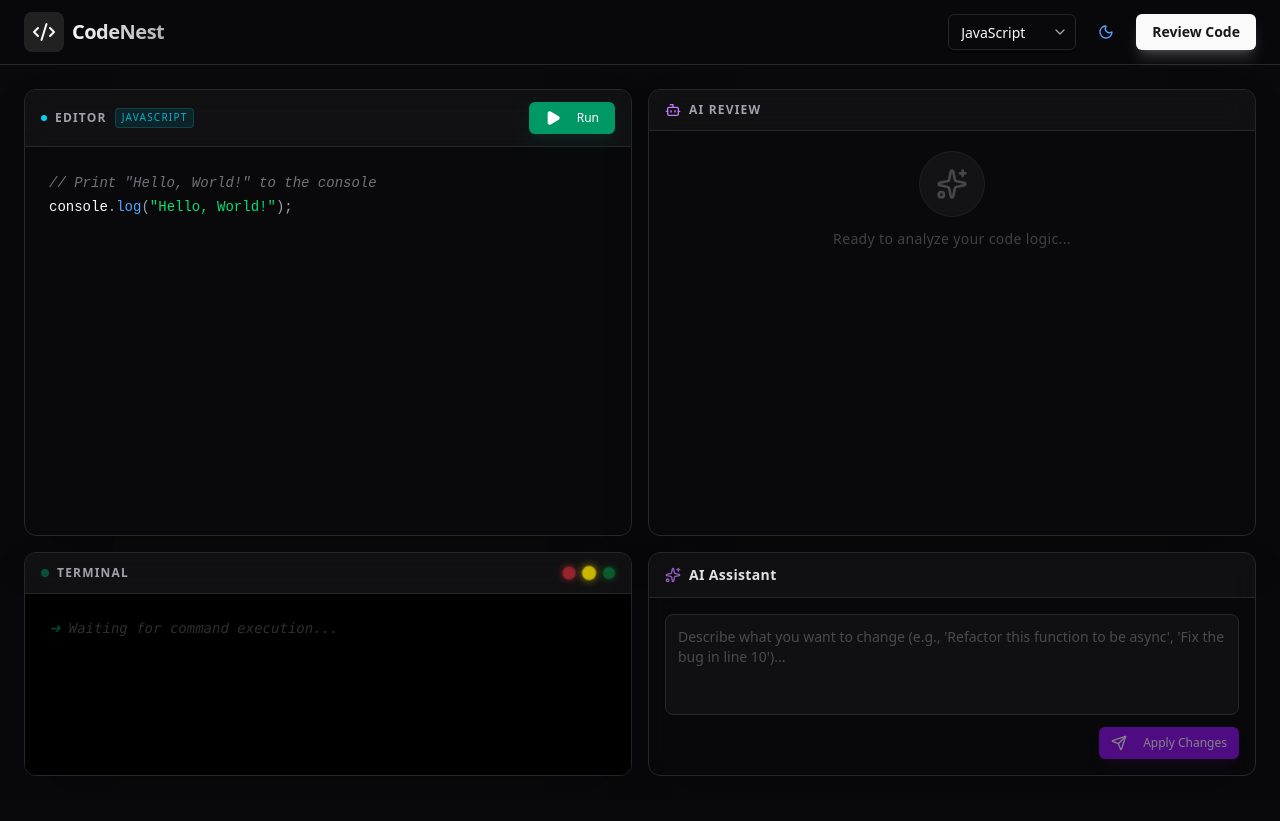
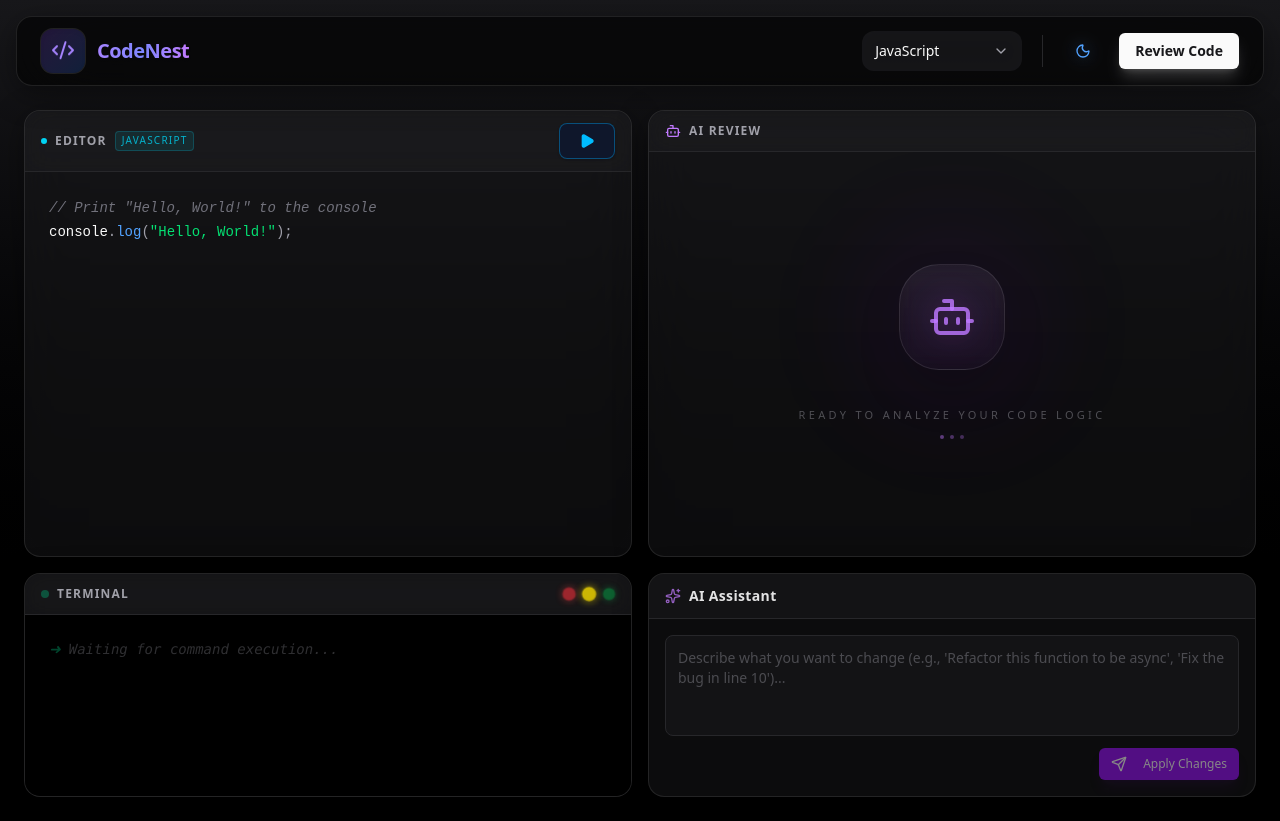
Before and after one commit to Suvradip01/CodeNest, a React app in the folder Frontend/: page / in a window 1280 px wide. Before the commit the page ends 800 px from the top, so only its background shows below. Built offline with nearby package versions, Linux system fonts and the light colour scheme; the HTML template or start-up script is replaced by a standard one.

Commit message:
new ui changes

```diff
--- a/Frontend/src/App.jsx
+++ b/Frontend/src/App.jsx
@@ -1,8 +1,6 @@
 // Core UI and styling imports
 import { useState } from 'react'
-// import "prismjs/themes/prism-tomorrow.css" // Removed in favor of index.css adaptive themes
-// import "highlight.js/styles/github-dark.css" // Removed to prevent forced dark mode in light theme
-// import './App.css' // App-wide styles removed
+
 
 // Theme management
 import { ThemeProvider, useTheme } from './components/theme-provider'
@@ -84,7 +82,9 @@ int main() {
 
   return (
     // App shell with topbar and main panel grid
-    <div className="min-h-screen bg-background text-foreground flex flex-col font-sans selection:bg-primary/20">
+    // App shell with floating glass panels and gradient background
+    // App shell with floating glass panels and smooth gradient background
+    <div className="min-h-screen bg-zinc-50 dark:bg-zinc-950 bg-gradient-to-b from-zinc-50 to-white dark:from-zinc-900 dark:to-black text-foreground flex flex-col font-sans selection:bg-primary/20">
       {/* Top navigation: brand, language selector, theme toggle, review action */}
       <Topbar
         brand="CodeNest"
--- a/Frontend/src/components/EditorPanel.jsx
+++ b/Frontend/src/components/EditorPanel.jsx
@@ -22,7 +22,7 @@ export default function EditorPanel({ code, setCode, onRun, language = 'javascri
         : language === 'c' ? 'c'
           : 'javascript'
   return (
-    <div className="bg-card border border-border rounded-xl overflow-hidden flex flex-col h-full shadow-lg dark:shadow-2xl transition-all hover:shadow-cyan-500/10 dark:hover:shadow-cyan-900/10 group">
+    <div className="bg-white/60 dark:bg-zinc-900/50 backdrop-blur-xl border border-white/20 dark:border-white/10 rounded-2xl overflow-hidden flex flex-col h-full shadow-[0_8px_32px_rgba(0,0,0,0.08)] dark:shadow-[0_8px_32px_rgba(0,0,0,0.4)] transition-all hover:shadow-[0_12px_40px_rgba(0,0,0,0.12)] dark:hover:shadow-[0_12px_40px_rgba(0,0,0,0.5)] group relative">
       <div className="flex items-center justify-between px-4 py-3 border-b border-border bg-muted/30 backdrop-blur-md">
         <span className="font-semibold text-xs uppercase tracking-widest text-muted-foreground flex items-center gap-2">
           <span className="w-1.5 h-1.5 rounded-full bg-cyan-600 dark:bg-cyan-400"></span>
@@ -32,10 +32,35 @@ export default function EditorPanel({ code, setCode, onRun, language = 'javascri
         <Button
           onClick={onRun}
           size="sm"
-          className="h-8 px-4 font-medium shadow-lg shadow-emerald-500/10 dark:shadow-emerald-900/20 bg-emerald-600 hover:bg-emerald-700 text-white border-0 transition-all hover:scale-105 active:scale-95"
+          className="group relative h-9 w-14 overflow-hidden rounded-lg bg-sky-100 text-sky-900 border border-sky-200 dark:bg-slate-900 dark:text-sky-400 dark:border-sky-500/40 transition-all duration-500 hover:border-sky-400 hover:bg-sky-200 dark:hover:bg-sky-500/10 hover:shadow-lg dark:hover:shadow-[0_0_25px_rgba(0,210,255,0.3)] active:scale-95"
         >
-          <Play className="w-3 h-3 mr-2" fill="currentColor" />
-          Run
+          {/* Slower, Premium Light Blue Warp Animation */}
+          <style dangerouslySetInnerHTML={{
+            __html: `
+    @keyframes lightBlueWarp {
+      0% { transform: translateX(-40px) scaleX(1.4); opacity: 0; filter: blur(3px); }
+      20% { transform: translateX(0px) scaleX(1); opacity: 1; filter: blur(0px); }
+      80% { transform: translateX(0px) scaleX(1); opacity: 1; filter: blur(0px); }
+      100% { transform: translateX(40px) scaleX(1.4); opacity: 0; filter: blur(3px); }
+    }
+    .animate-blue-warp {
+      animation: lightBlueWarp 1.5s infinite cubic-bezier(0.45, 0, 0.55, 1);
+    }
+  `}} />
+
+          {/* Static Icon (Azure/Sky Blue) */}
+          <Play
+            className="w-4 h-4 transition-all duration-700 group-hover:opacity-0 group-hover:scale-150 group-hover:blur-md"
+            fill="currentColor"
+          />
+
+          {/* Looping Icon (The "Light Blue" Warp Layer) */}
+          <div className="absolute inset-0 flex items-center justify-center opacity-0 group-hover:opacity-100 transition-opacity duration-500">
+            <Play
+              className="w-4 h-4 animate-blue-warp fill-sky-600 dark:fill-sky-400"
+              style={{ filter: 'drop-shadow(0 0 5px rgba(0, 210, 255, 0.8))' }}
+            />
+          </div>
         </Button>
       </div>
       <div className="p-0 overflow-auto flex-1 relative group bg-transparent">
--- a/Frontend/src/components/PromptPanel.jsx
+++ b/Frontend/src/components/PromptPanel.jsx
@@ -30,7 +30,7 @@ export default function PromptPanel({ prompt, setPrompt, onApply }) {
   }
 
   return (
-    <div className="bg-card/60 backdrop-blur-md border border-border rounded-xl overflow-hidden flex flex-col h-full shadow-lg dark:shadow-2xl transition-all group">
+    <div className="bg-white/60 dark:bg-zinc-900/50 backdrop-blur-xl border border-white/20 dark:border-white/10 rounded-2xl overflow-hidden flex flex-col h-full shadow-[0_8px_32px_rgba(0,0,0,0.08)] dark:shadow-[0_8px_32px_rgba(0,0,0,0.4)] transition-all hover:shadow-[0_12px_40px_rgba(0,0,0,0.12)] dark:hover:shadow-[0_12px_40px_rgba(0,0,0,0.5)] group relative">
       <div className="flex items-center justify-between px-4 py-3 border-b border-border bg-muted/30">
         <span className="font-semibold text-sm tracking-wide text-foreground/90 flex items-center gap-2">
           <Sparkles className="w-4 h-4 text-purple-600 dark:text-purple-400 animate-pulse" />
--- a/Frontend/src/components/ReviewPanel.jsx
+++ b/Frontend/src/components/ReviewPanel.jsx
@@ -1,38 +1,79 @@
 import React from 'react'
 import Markdown from 'react-markdown'
 import rehypeHighlight from 'rehype-highlight'
-import { Sparkles, Bot } from 'lucide-react'
-
-// ReviewPanel: renders AI feedback as markdown, with syntax-highlighted code blocks
-// Props:
-// - review: markdown text returned from the backend
+import { Bot } from 'lucide-react'
 
 export default function ReviewPanel({ review }) {
   return (
-    <div className="bg-card border border-border rounded-xl overflow-hidden flex flex-col h-full shadow-lg dark:shadow-2xl transition-all group">
-      <div className="flex items-center justify-between px-4 py-3 border-b border-border bg-muted/30 backdrop-blur-md">
+    <div className="bg-white/60 dark:bg-zinc-900/50 backdrop-blur-xl border border-white/20 dark:border-white/10 rounded-2xl overflow-hidden flex flex-col h-full shadow-[0_8px_32px_rgba(0,0,0,0.08)] dark:shadow-[0_8px_32px_rgba(0,0,0,0.4)] transition-all hover:shadow-[0_12px_40px_rgba(0,0,0,0.12)] dark:hover:shadow-[0_12px_40px_rgba(0,0,0,0.5)] group relative">
+
+      {/* Header Section */}
+      <div className="flex items-center justify-between px-4 py-3 border-b border-border bg-muted/30 backdrop-blur-md z-10">
+        <div className="flex items-center gap-2">
           <span className="font-semibold text-xs uppercase tracking-widest text-muted-foreground flex items-center gap-2">
             <Bot className="w-4 h-4 text-purple-600 dark:text-purple-400" />
             AI Review
           </span>
-        {review && <div className="text-[10px] text-purple-700 dark:text-purple-300/60 bg-purple-100 dark:bg-purple-500/10 px-2 py-0.5 rounded-full border border-purple-200 dark:border-purple-500/20 animate-pulse">Live Analysis</div>}
         </div>
-      <div className="p-5 overflow-auto flex-1 bg-transparent relative">
-        <div className="prose prose-sm max-w-none dark:prose-invert prose-pre:bg-muted/50 dark:prose-pre:bg-black/50 prose-pre:border prose-pre:border-border prose-code:text-purple-600 dark:prose-code:text-purple-300 prose-headings:text-foreground/90 prose-p:text-foreground/80">
+
+        {review && (
+          <div className="flex items-center gap-2 px-2.5 py-1 rounded-md bg-purple-500/10 border border-purple-500/20 animate-pulse">
+            <div className="w-1.5 h-1.5 rounded-full bg-purple-500" />
+            <span className="text-[9px] font-bold text-purple-600 dark:text-purple-300 uppercase">Live Analysis</span>
+          </div>
+        )}
+      </div>
+
+      {/* Main Content Area */}
+      <div className="p-6 overflow-auto flex-1 relative flex flex-col custom-scrollbar">
         {review ? (
-            <div className="animate-slide-up">
+          <div className="animate-in fade-in slide-in-from-bottom-4 duration-1000">
+            <div className="prose prose-sm max-w-none
+              prose-p:text-muted-foreground prose-p:leading-relaxed
+              prose-headings:text-foreground
+              prose-strong:text-purple-600 dark:prose-strong:text-purple-400
+              prose-code:text-purple-600 dark:prose-code:text-purple-300 prose-code:bg-purple-100 dark:prose-code:bg-purple-500/10 prose-code:px-1.5 prose-code:rounded
+              prose-pre:bg-muted dark:prose-pre:bg-black/40 prose-pre:border prose-pre:border-border">
               <Markdown rehypePlugins={[rehypeHighlight]}>{review}</Markdown>
             </div>
+          </div>
         ) : (
-            <div className="flex flex-col items-center justify-center h-full text-muted-foreground/30 gap-3 animate-pulse">
-              <div className="p-4 rounded-full bg-muted/50 border border-border">
-                <Sparkles className="w-8 h-8 opacity-50 text-muted-foreground" />
+          <div className="flex-1 flex flex-col items-center justify-center">
+
+            {/* Floating Robot Container */}
+            <div className="relative mb-8">
+              {/* Outer Glow */}
+              <div className="absolute -inset-10 bg-purple-500/5 dark:bg-purple-600/10 rounded-full blur-3xl animate-pulse" />
+
+              {/* SMOOTH FLOAT ANIMATION */}
+              <div className="relative animate-[float_3s_ease-in-out_infinite]">
+                <style>{`
+                  @keyframes float {
+                    0%, 100% { transform: translateY(0px); }
+                    50% { transform: translateY(-20px); }
+                  }
+                `}</style>
+                <div className="p-7 rounded-[2.5rem] bg-gradient-to-b from-white/50 to-white/10 dark:from-white/[0.05] dark:to-transparent border border-black/5 dark:border-white/10 shadow-xl dark:shadow-2xl backdrop-blur-sm transition-transform duration-700 hover:scale-110">
+                  <Bot className="w-12 h-12 text-purple-600 dark:text-purple-400/80 drop-shadow-sm dark:drop-shadow-[0_0_15px_rgba(168,85,247,0.4)]" />
                 </div>
-              <p className="text-sm font-light tracking-wide text-muted-foreground/50">Ready to analyze your code logic...</p>
+              </div>
+            </div>
+
+            {/* Text Content */}
+            <div className="flex flex-col items-center gap-3">
+              <p className="text-[11px] font-medium tracking-[0.3em] text-muted-foreground/60 uppercase animate-pulse">
+                Ready to analyze your code logic
+              </p>
+
+              <div className="flex gap-1.5 opacity-60">
+                <div className="w-1 h-1 rounded-full bg-purple-400 animate-pulse" />
+                <div className="w-1 h-1 rounded-full bg-purple-400 animate-pulse [animation-delay:200ms]" />
+                <div className="w-1 h-1 rounded-full bg-purple-400 animate-pulse [animation-delay:400ms]" />
+              </div>
+            </div>
           </div>
         )}
       </div>
     </div>
-    </div>
   )
 }
--- a/Frontend/src/components/TerminalPanel.jsx
+++ b/Frontend/src/components/TerminalPanel.jsx
@@ -6,7 +6,7 @@ import React from 'react'
 
 export default function TerminalPanel({ output }) {
   return (
-    <div className="bg-card border border-border rounded-xl overflow-hidden flex flex-col h-full shadow-lg dark:shadow-2xl transition-all hover:shadow-emerald-500/10 dark:hover:shadow-emerald-900/10 group">
+    <div className="bg-white/60 dark:bg-zinc-900/50 backdrop-blur-xl border border-white/20 dark:border-white/10 rounded-2xl overflow-hidden flex flex-col h-full shadow-[0_8px_32px_rgba(0,0,0,0.08)] dark:shadow-[0_8px_32px_rgba(0,0,0,0.4)] transition-all hover:shadow-[0_12px_40px_rgba(0,0,0,0.12)] dark:hover:shadow-[0_12px_40px_rgba(0,0,0,0.5)] group relative">
       <div className="flex items-center justify-between px-4 py-3 border-b border-border bg-muted/30 backdrop-blur-md">
         <span className="font-semibold text-xs uppercase tracking-widest text-muted-foreground flex items-center gap-2">
           <span className="w-2 h-2 rounded-full bg-emerald-500/50 animate-pulse"></span>
--- a/Frontend/src/components/Topbar.jsx
+++ b/Frontend/src/components/Topbar.jsx
@@ -1,52 +1,107 @@
-import React from 'react'
+import React, { useState } from 'react'
 import { useTheme } from '../components/theme-provider'
-import { Moon, Sun, Code2, Play } from 'lucide-react'
+import { Moon, Sun, Code2, Play, ChevronDown, Check } from 'lucide-react'
 import { Button } from '@/components/ui/button'
-import { Select } from '@/components/ui/select'
 
 // Topbar: shows brand, language selection, theme toggle, and triggers AI review
 export default function Topbar({ brand = 'CodeNest', language, onLanguageChange, onReview, snippets }) {
   const { theme, setTheme } = useTheme()
+  const [isLangOpen, setIsLangOpen] = useState(false)
+
+  const languages = [
+    { id: 'javascript', label: 'JavaScript' },
+    { id: 'python', label: 'Python' },
+    { id: 'java', label: 'Java' },
+    { id: 'c', label: 'C' }
+  ]
+
+  const handleLanguageSelect = (langId) => {
+    onLanguageChange(langId, snippets)
+    setIsLangOpen(false)
+  }
 
   return (
-    <div className="sticky top-0 z-10 flex items-center justify-between px-6 py-3 bg-background/95 backdrop-blur supports-[backdrop-filter]:bg-background/60 border-b border-border transition-colors duration-300">
-      <div className="flex items-center gap-2">
-        <div className="p-2 bg-primary/10 rounded-lg">
-          <Code2 className="h-6 w-6 text-primary" />
+    <div className="sticky top-4 z-50 mx-4 my-2 flex items-center justify-between px-6 py-3 rounded-2xl bg-white/70 dark:bg-black/60 backdrop-blur-2xl border border-white/20 dark:border-white/10 shadow-[0_8px_32px_rgba(0,0,0,0.12)] dark:shadow-[0_8px_32px_rgba(0,0,0,0.4)] transition-all duration-500 hover:shadow-[0_12px_40px_rgba(0,0,0,0.15)] dark:hover:shadow-[0_12px_40px_rgba(0,0,0,0.5)]">
+
+      {/* Icon Float Animation */}
+      <style dangerouslySetInnerHTML={{
+        __html: `
+        @keyframes float-icon {
+          0%, 100% { transform: translateY(0px); }
+          50% { transform: translateY(-3px); }
+        }
+        @keyframes arrow-flow {
+          0% { transform: translateY(2px); opacity: 0; }
+          50% { transform: translateY(-2px); opacity: 1; }
+          100% { transform: translateY(-6px); opacity: 0; }
+        }
+      `}} />
+
+      <div className="flex items-center gap-3 group cursor-pointer selection:bg-transparent">
+        {/* Animated Logo Container */}
+        <div className="relative p-2.5 bg-gradient-to-br from-violet-500/10 to-blue-500/10 dark:from-violet-500/20 dark:to-blue-500/20 rounded-xl ring-1 ring-black/5 dark:ring-white/10 overflow-hidden shadow-inner">
+          <Code2 className="h-6 w-6 text-violet-600 dark:text-violet-400 animate-[float-icon_3s_ease-in-out_infinite]" />
+
+          {/* Animated Arrows for "up down" effect requested */}
+          <div className="absolute inset-0 flex items-center justify-center pointer-events-none opacity-0 group-hover:opacity-100 transition-opacity">
+            <div className="absolute -right-1 top-1 w-1 h-1 bg-indigo-500 rounded-full animate-[arrow-flow_1.5s_infinite]" />
+            <div className="absolute -left-1 bottom-1 w-1 h-1 bg-purple-500 rounded-full animate-[arrow-flow_1.5s_infinite_0.5s]" />
+          </div>
         </div>
-        <h1 className="font-bold text-xl tracking-tight bg-gradient-to-r from-foreground to-foreground/70 bg-clip-text text-transparent">
-          {brand}
-        </h1>
+
+        <div className="flex flex-col">
+          <h1 className="font-bold text-xl tracking-tight bg-gradient-to-r from-violet-600 via-indigo-600 to-purple-600 dark:from-violet-400 dark:via-indigo-400 dark:to-purple-400 bg-clip-text text-transparent drop-shadow-sm">
+            {brand}
+          </h1>
+        </div>
       </div>
 
-      <div className="flex items-center gap-3">
-        <div className="w-32">
-          <Select
-            value={language}
-            onChange={e => onLanguageChange(e.target.value, snippets)}
-            className="h-9"
+      <div className="flex items-center gap-4">
+        {/* Custom Language Dropdown */}
+        <div className="relative">
+          <button
+            onClick={() => setIsLangOpen(!isLangOpen)}
+            onBlur={() => setTimeout(() => setIsLangOpen(false), 200)}
+            className="flex items-center justify-between h-10 w-40 px-3 rounded-xl border border-transparent bg-secondary/50 hover:bg-secondary/70 text-sm font-medium transition-all backdrop-blur-sm group focus:outline-none focus:ring-2 focus:ring-violet-500/20"
           >
-            <option value="javascript">JavaScript</option>
-            <option value="python">Python</option>
-            <option value="java">Java</option>
-            <option value="c">C</option>
-          </Select>
+            <span className="capitalize">{languages.find(l => l.id === language)?.label}</span>
+            <ChevronDown className={`w-4 h-4 text-muted-foreground transition-transform duration-300 ${isLangOpen ? 'rotate-180' : ''}`} />
+          </button>
+
+          {/* Dropdown Menu */}
+          <div className={`absolute top-full right-0 mt-2 w-48 p-1 rounded-xl bg-white/80 dark:bg-black/80 backdrop-blur-xl border border-white/20 dark:border-white/10 shadow-2xl origin-top-right transition-all duration-200 z-50 ${isLangOpen ? 'opacity-100 scale-100 translate-y-0' : 'opacity-0 scale-95 -translate-y-2 pointer-events-none'}`}>
+            {languages.map((lang) => (
+              <button
+                key={lang.id}
+                onClick={() => handleLanguageSelect(lang.id)}
+                className={`flex items-center justify-between w-full px-3 py-2 my-0.5 text-sm rounded-lg transition-colors ${language === lang.id ? 'bg-violet-500/10 text-violet-600 dark:text-violet-400 font-medium' : 'hover:bg-secondary/50 text-foreground/80'}`}
+              >
+                {lang.label}
+                {language === lang.id && <Check className="w-3.5 h-3.5" />}
+              </button>
+            ))}
+          </div>
         </div>
 
+        <div className="h-8 w-px bg-zinc-200 dark:bg-zinc-800 hidden sm:block mx-1" />
+
+        {/* Theme Toggle */}
         <Button
           variant="ghost"
           size="icon"
           onClick={() => setTheme(theme === 'dark' ? 'light' : 'dark')}
-          className="rounded-full w-9 h-9"
+          className="rounded-full w-10 h-10 hover:bg-secondary/80 text-muted-foreground transition-all duration-300 hover:scale-110 active:scale-95"
         >
-          <Sun className="h-[1.2rem] w-[1.2rem] rotate-0 scale-100 transition-all dark:-rotate-90 dark:scale-0 text-orange-500" />
-          <Moon className="absolute h-[1.2rem] w-[1.2rem] rotate-90 scale-0 transition-all dark:rotate-0 dark:scale-100 text-blue-400" />
+          <Sun className="h-5 w-5 rotate-0 scale-100 transition-all duration-500 dark:-rotate-90 dark:scale-0 text-amber-500 drop-shadow-[0_0_8px_rgba(245,158,11,0.5)]" />
+          <Moon className="absolute h-5 w-5 rotate-90 scale-0 transition-all duration-500 dark:rotate-0 dark:scale-100 text-blue-400 drop-shadow-[0_0_8px_rgba(96,165,250,0.5)]" />
           <span className="sr-only">Toggle theme</span>
         </Button>
+
 
         <Button onClick={onReview} className="font-semibold shadow-lg shadow-primary/20">
           Review Code
         </Button>
+
       </div>
     </div>
   )
--- a/Frontend/src/components/ui/select.jsx
+++ /dev/null
@@ -1,26 +0,0 @@
-import * as React from "react"
-import { cn } from "@/lib/utils"
-
-// A styled wrapper around native select to look like Shadcn
-const Select = React.forwardRef(({ className, children, ...props }, ref) => {
-    return (
-        <div className="relative">
-            <select
-                className={cn(
-                    "flex h-9 w-full items-center justify-between rounded-md border border-input bg-background px-3 py-2 text-sm shadow-sm ring-offset-background placeholder:text-muted-foreground focus:outline-none focus:ring-1 focus:ring-ring disabled:cursor-not-allowed disabled:opacity-50 appearance-none",
-                    className
-                )}
-                ref={ref}
-                {...props}
-            >
-                {children}
-            </select>
-            <div className="pointer-events-none absolute inset-y-0 right-0 flex items-center px-2 text-muted-foreground">
-                <svg xmlns="http://www.w3.org/2000/svg" width="16" height="16" viewBox="0 0 24 24" fill="none" stroke="currentColor" strokeWidth="2" strokeLinecap="round" strokeLinejoin="round" className="lucide lucide-chevron-down"><path d="m6 9 6 6 6-6" /></svg>
-            </div>
-        </div>
-    )
-})
-Select.displayName = "Select"
-
-export { Select }
```
Lines whose indentation alone changed are shown as unchanged.
